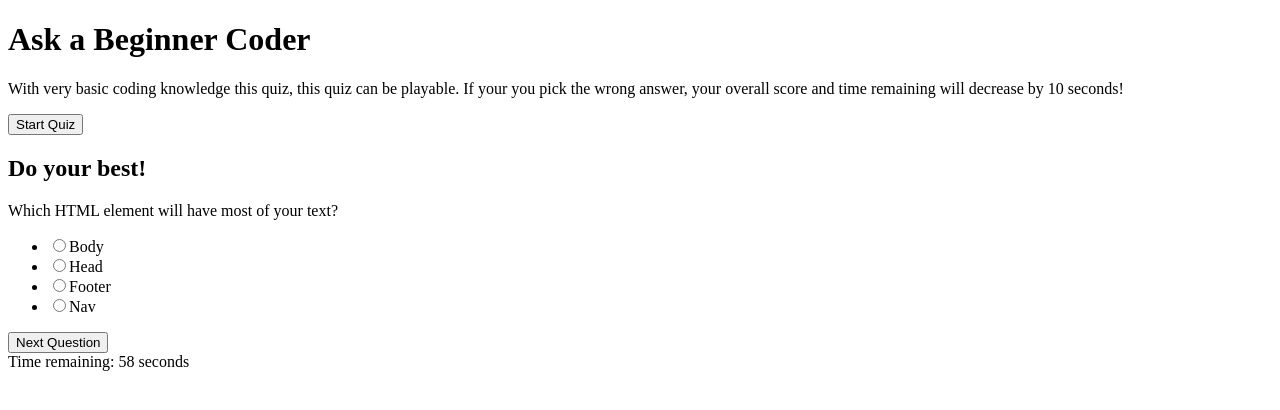
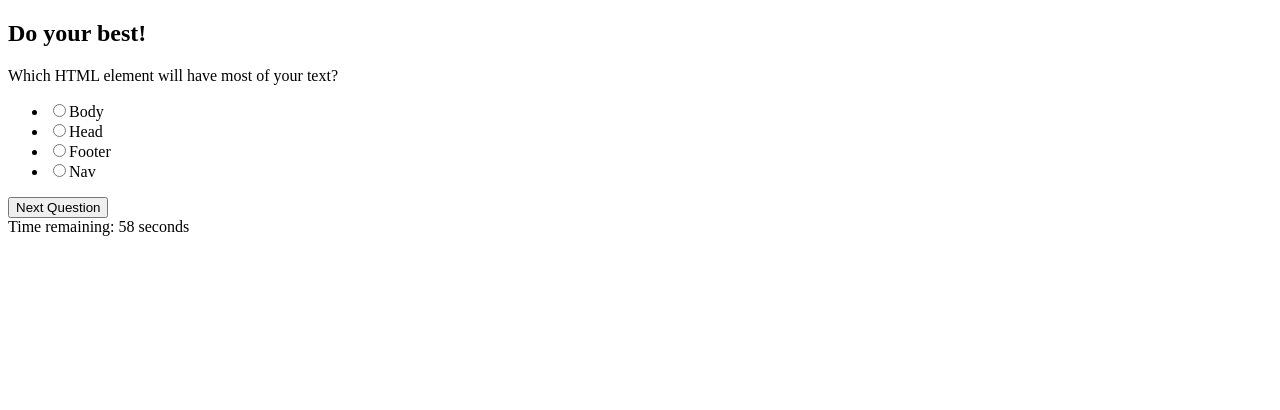
Before and after one commit to Narvinator/ask-a-beginner-coder, a plain HTML site: page index.html in a window 1280 px wide. Both pictures are taken after a click on the button "Start Quiz". Drawn offline with Linux system fonts and the light colour scheme.

Commit message:
Fixed issue where questions and start button were on same page

```diff
--- a/assets/script.js
+++ b/assets/script.js
@@ -1,17 +1,16 @@
-
-
 var startButton = document.getElementById("startButton");
-var questionDiv= document.getElementById("question-div");
+var answers = document.getElementById("answers");
 var questionText = document.getElementById("questionText");
-var answers = document.getElementById("answers");
+var questionDiv = document.getElementById("question-div");
 
 
 startButton.addEventListener("click", startQuiz);
 
 
 function startQuiz() {
-    document.getElementById("question-div");
-    showQuestion();
+    document.getElementById("quiz-div").style.display = "none";
+    questionDiv.style.display = "block";
+    displayQuestion();
     startTimer();
 }
 
@@ -21,22 +20,20 @@ var quizQuestions = [
     {
         question: "Which HTML element will have most of your text?",
         options: ["Body", "Head", "Footer", "Nav"],
-        correctAnswer: "Body"
+        correctAnswer: "body"
     },
 
 ];
 
 quizQuestions.push({
-    question: "Which planet is known as the Red Planet?",
-    options: ["Mars", "Venus", "Jupiter"],
-    correctAnswer: "mars"
+    question: "What is drawn up or created before you even start any project?",
+    options: ["Draft", "Mock-up", "Mock-Draft", "Draw-up" ],
+    correctAnswer: "mock-up"
 });
-
 
     var currentQuestionIndex = 0;
 
-
-function showQuestion(){
+    function displayQuestion() {
         var currentQuestion = quizQuestions[currentQuestionIndex];
         questionText.textContent = currentQuestion.question;
         answers.innerHTML = "";
@@ -46,12 +43,13 @@ function showQuestion(){
             var radioInput = document.createElement("input");
             radioInput.type = "radio";
             radioInput.name = "q" + (currentQuestionIndex + 1);
+            radioInput.value = option.toLowerCase();
             listEl.appendChild(radioInput);
             listEl.appendChild(document.createTextNode(option));
             answers.appendChild(listEl);
         }
+    }
 
-}
 
     var timerInterval;
     var timeRemaining = 60;
@@ -62,15 +60,18 @@ function startTimer() {
             timeRemaining--;
             timerElement.textContent = `Time remaining: ${timeRemaining} seconds`;
 
-        if (timeRemaining <=0) {
+            if (timeRemaining <= 0) {
                 clearInterval(timerInterval);
-            timerElement.textcontent = "Time's up!";
+                timerElement.textContent = "Time's up!";
             }
         }, 1000);
     }
 
+    var nextButton = document.getElementById("nextButton");
 
     nextButton.addEventListener("click", nextQuestion);
+
+
 
 function nextQuestion() {
     const selectedOption = document.querySelector("input[name='q" + (currentQuestionIndex + 1) + "']:checked");
--- a/index.html
+++ b/index.html
@@ -7,15 +7,13 @@
     <link rel="stylesheet" href ="assets/styles.css">
 
 </head>
-<body>
     <div id="quiz-div">
         <h1>Ask a Beginner Coder</h1>
-   <p>With very basic coding knowledge this quiz, this quiz can be playable.
-    If your you pick the wrong answer, your overall score and time remaining will decrease by 10 seconds!
-   </p>
+        <p>With very basic coding knowledge, this quiz can be playable.
+            Wrong answers will decrease your score and time left by 10 seconds!</p>
         <button id="startButton">Start Quiz</button>
     </div>
-<div id="question-div">
+    <div id="question-div" style="display: none;">
         <h2>Do your best!</h2>
         <p id="questionText">Which HTML element will have most of your text?</p>
         <ul id="answers">
@@ -25,9 +23,9 @@
             <li><input type="radio" name="q1" value="Nav">Nav</li>
         </ul>
         <button id="nextButton">Next Question</button>
-    <div id="timer">Time left 60 seconds</div>
+        <div id="timer">Time remaining: 60 seconds</div>
     </div>
-<div id="game-over" style="display: none;">
+    <div id="game-over"mplete style="display: none;">
         <h2>Game Over</h2>
         <p id="resultText"></p>
         <p id="timeRemainingText"></p>
@@ -38,4 +36,3 @@
 
    </script>
 </body>
-</html>
```
Lines whose indentation alone changed are shown as unchanged.
